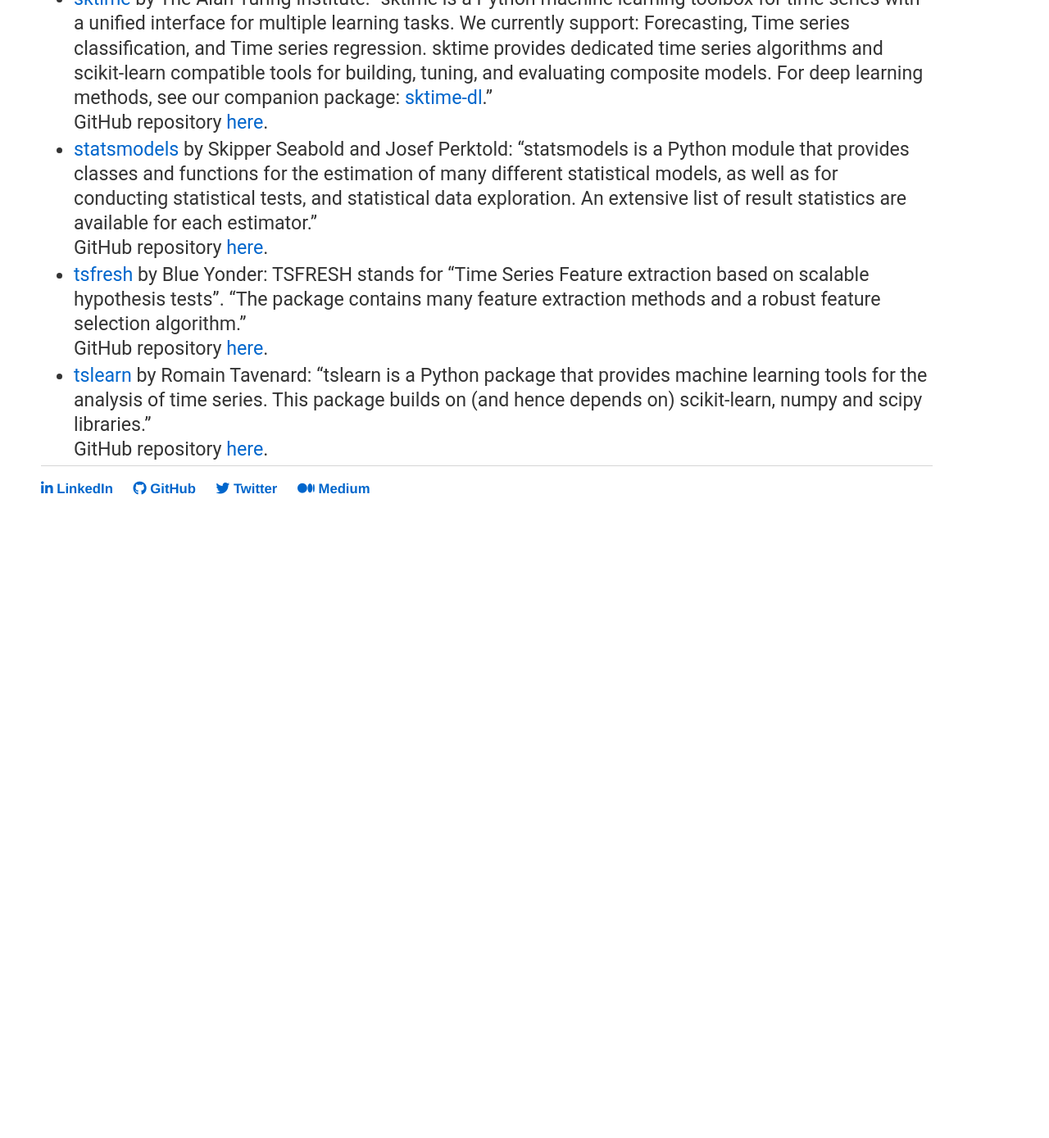
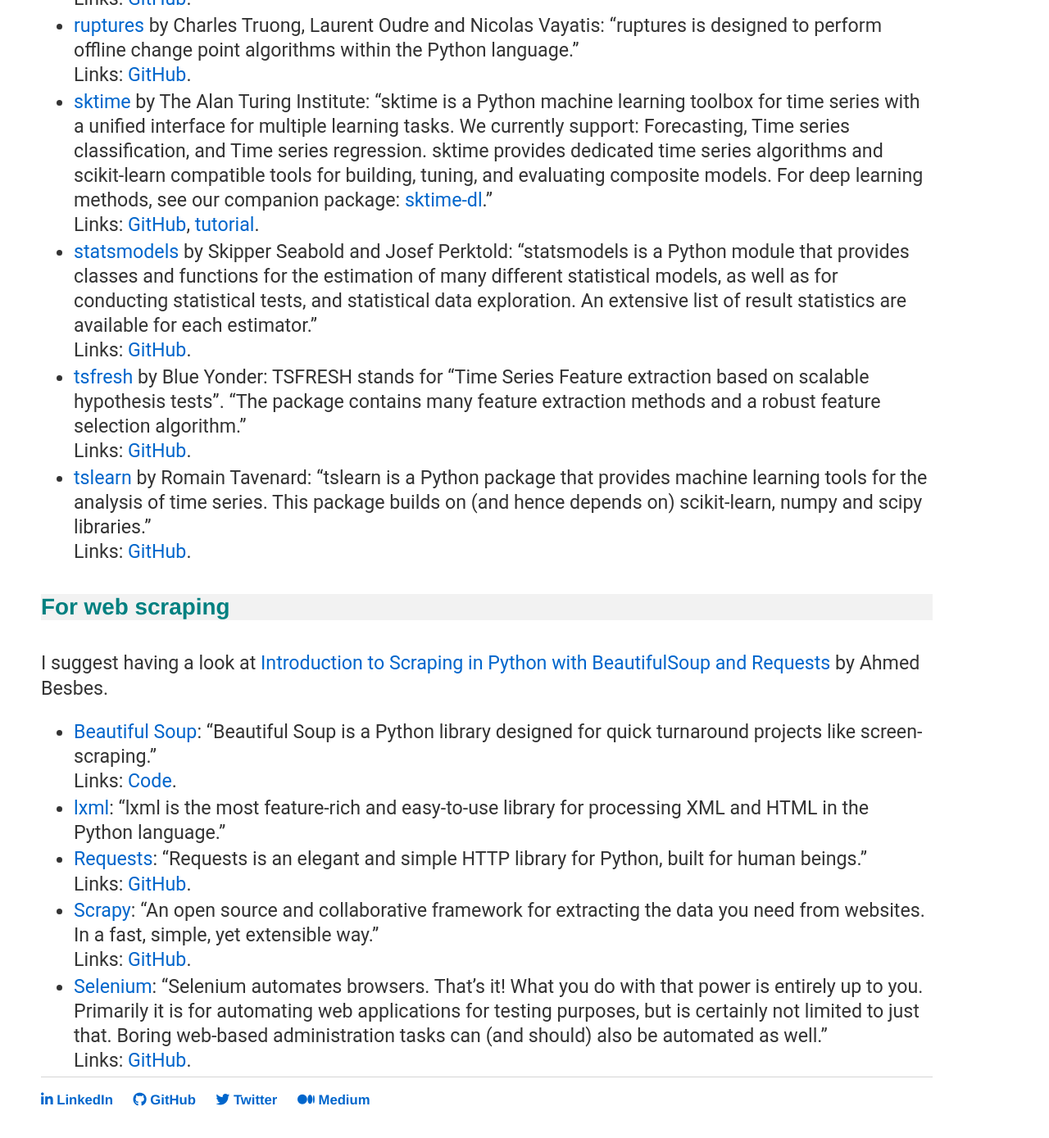
Before and after one commit to sylvaincom/sylvaincom.github.io, a Jekyll site: the page built from _posts/2020-09-23-python-librairies.md, in a window 1280 px wide and 1400 px high, scrolled down 3842 px. Shown: the top 1389 px of the window at 82% size. Built offline with Jekyll 4.4.1, drawn with Linux system fonts in a browser that asks for light colours; nearby versions of some CDN libraries; before the commit the page ends 4499 px from its top, so only the background shows below that; some of the changed text lies outside the part shown.

Commit message:
Updating content

```diff
--- a/_posts/2020-09-23-python-librairies.md
+++ b/_posts/2020-09-23-python-librairies.md
@@ -12,21 +12,22 @@
 - [For data visualization](#viz)
 - [For model interpretation](#interpret)
 - [For time series](#ts)
+- [For web scraping](#scrap)
 
 <a name='main'></a>
 #### For Machine Learning in general
 * [NumPy](https://www.numpy.org){:target="_blank"} by Travis Oliphant: "The fundamental package for scientific computing with Python".<br/>
-GitHub repository [here](https://github.com/numpy/numpy){:target="_blank"}.
+Links: [GitHub](https://github.com/numpy/numpy){:target="_blank"}.
 * [Pandas](https://pandas.pydata.org){:target="_blank"} by Wes McKinney: "Flexible and powerful data analysis / manipulation library for Python, providing labeled data structures similar to R data.frame objects, statistical functions, and much more."<br/>
-GitHub repository [here](https://github.com/pandas-dev/pandas){:target="_blank"}.
+Links: [GitHub](https://github.com/pandas-dev/pandas){:target="_blank"}.
 * [PyTorch](https://pytorch.org){:target="_blank"} by Facebook: "An open source machine learning framework that accelerates the path from research prototyping to production deployment."<br/>
-GitHub repository [here](https://github.com/pytorch/pytorch){:target="_blank"}.
+Links: [GitHub](https://github.com/pytorch/pytorch){:target="_blank"}.
 * [scikit-learn](https://scikit-learn.org/stable/){:target="_blank"} by Inria: "Machine Learning in Python. Simple and efficient tools for data mining and data analysis. Accessible to everybody, and reusable in various contexts. Built on NumPy, SciPy, and matplotlib. Open source, commercially usable - BSD license."<br/>
-GitHub repository [here](https://github.com/scikit-learn/scikit-learn){:target="_blank"}.
+Links: [GitHub](https://github.com/scikit-learn/scikit-learn){:target="_blank"}.
 * [SciPy](https://scipy.org/scipylib/){:target="_blank"}: "The SciPy library is one of the core packages that make up the SciPy stack. It provides many user-friendly and efficient numerical routines, such as routines for numerical integration, interpolation, optimization, linear algebra, and statistics."<br/>
-GitHub repository [here](https://github.com/scipy/scipy/){:target="_blank"}.
+Links: [GitHub](https://github.com/scipy/scipy/){:target="_blank"}.
 * [TensorFlow](https://www.tensorflow.org){:target="_blank"} by Google: "TensorFlow is an end-to-end open source platform for machine learning. It has a comprehensive, flexible ecosystem of tools, libraries and community resources that lets researchers push the state-of-the-art in ML and developers easily build and deploy ML powered applications."<br/>
-GitHub repository [here](https://github.com/tensorflow/tensorflow){:target="_blank"}.
+Links: [GitHub](https://github.com/tensorflow/tensorflow){:target="_blank"}.
 <!-- * * [Theano](http://www.deeplearning.net/software/theano/){:target="_blank"} by University of Montreal: "Theano is a Python library that allows you to define, optimize, and evaluate mathematical expressions involving multi-dimensional arrays efficiently. It can use GPUs and perform efficient symbolic differentiation." -->
 
 [TensorFlow or PyTorch?](https://thegradient.pub/state-of-ml-frameworks-2019-pytorch-dominates-research-tensorflow-dominates-industry/){:target="_blank"} In Oct. 2019, _The Gradient_ compared references to both in public sources over the past year and found PyTorch to be more popular in the research community, while TensorFlow dominates in industry.
@@ -34,67 +35,84 @@
 <a name='indus'></a>
 #### For Machine Learning Operations / industrialization
 * [Airflow](https://airflow.apache.org/){:target="_blank"} by Apache: "Airflow is a platform created by the community to programmatically author, schedule and monitor workflows."<br/>
-GitHub repository [here](https://github.com/apache/airflow){:target="_blank"}.
+Links: [GitHub](https://github.com/apache/airflow){:target="_blank"}.
 * [creme](https://creme-ml.github.io/){:target="_blank"}: "creme is a Python library for online machine learning. All the tools in the library can be updated with a single observation at a time, and can therefore be used to learn from streaming data."<br/>
-GitHub repository [here](https://github.com/creme-ml/creme){:target="_blank"}.
+Links: [GitHub](https://github.com/creme-ml/creme){:target="_blank"}.
 * [Dask](https://dask.org/){:target="_blank"}: "Dask provides advanced parallelism for analytics, enabling performance at scale for the tools you love".<br/>
-GitHub repository [here](https://github.com/dask/dask){:target="_blank"}.
+Links: [GitHub](https://github.com/dask/dask){:target="_blank"}.
 * [Kedro](https://kedro.readthedocs.io/en/stable/){:target="_blank"} by QuantumBlack Labs: "Kedro is an open-source Python framework that applies software engineering best-practice to data and machine-learning pipelines."<br/>
-GitHub repository [here](https://github.com/quantumblacklabs/kedro){:target="_blank"}.
+Links: [GitHub](https://github.com/quantumblacklabs/kedro){:target="_blank"}.
 * [MLflow](https://mlflow.org/){:target="_blank"}: "An open source platform for the machine learning lifecycle."<br/>
-GitHub repository [here](https://github.com/mlflow/mlflow/){:target="_blank"}.
+Links: [GitHub](https://github.com/mlflow/mlflow/){:target="_blank"}.
 * [Prefect](https://www.prefect.io/){:target="_blank"}: "The easiest way to automate your data".<br/>
-GitHub repository [here](https://github.com/PrefectHQ/prefect){:target="_blank"}.
+Links: [GitHub](https://github.com/PrefectHQ/prefect){:target="_blank"}.
 * [Steamlit](https://www.streamlit.io/){:target="_blank"}: "Streamlit’s open-source app framework is the easiest way for data scientists and machine learning engineers to create beautiful, performant apps in only a few hours!  All in pure Python. All for free."<br/>
-GitHub repository [here](https://github.com/streamlit/streamlit){:target="_blank"}.
+Links: [GitHub](https://github.com/streamlit/streamlit){:target="_blank"}.
 
 <a name='viz'></a>
 #### For data visualization
 * [Matplotlib](https://matplotlib.org/){:target="_blank"}: "Matplotlib is a comprehensive library for creating static, animated, and interactive visualizations in Python."<br/>
-GitHub repository [here](https://github.com/matplotlib/matplotlib){:target="_blank"}.
+Links: [GitHub](https://github.com/matplotlib/matplotlib){:target="_blank"}.
 * [Plotly](https://plotly.com/python/){:target="_blank"}: "Plotly's Python graphing library makes interactive, publication-quality graphs. Examples of how to make line plots, scatter plots, area charts, bar charts, error bars, box plots, histograms, heatmaps, subplots, multiple-axes, polar charts, and bubble charts."<br/>
-GitHub repository [here](https://github.com/plotly/plotly.py){:target="_blank"}.
+Links: [GitHub](https://github.com/plotly/plotly.py){:target="_blank"}.
 * [seaborn](https://seaborn.pydata.org/){:target="_blank"} by Michael Waskom: "Seaborn is a Python data visualization library based on matplotlib. It provides a high-level interface for drawing attractive and informative statistical graphics."<br/>
-GitHub repository [here](https://github.com/plotly/plotly.py){:target="_blank"}.
+Links: [GitHub](https://github.com/plotly/plotly.py){:target="_blank"}.
 * [umap-learn](https://umap-learn.readthedocs.io/en/latest/){:target="_blank"} by Leland McInnes: "Uniform Manifold Approximation and Projection (UMAP) is a dimension reduction technique that can be used for visualisation similarly to t-SNE, but also for general non-linear dimension reduction."<br/>
-GitHub repository [here](https://github.com/lmcinnes/umap){:target="_blank"}.
+Links: [GitHub](https://github.com/lmcinnes/umap){:target="_blank"}.
 
 <a name='interpret'></a>
 #### For model interpretation
 * [dtreeviz](https://github.com/parrt/dtreeviz){:target="_blank"} by Terence Parr and Prince Grover: "A python library for decision tree visualization and model interpretation."<br/>
-GitHub repository [here](https://github.com/parrt/dtreeviz){:target="_blank"}.
+Links: [GitHub](https://github.com/parrt/dtreeviz){:target="_blank"}.
+* [lime](https://github.com/marcotcr/lime){:target="_blank"}: "LIME (Local Interpretable Model-Agnostic Explanations): Explaining the predictions of any machine learning classifier."<br/>
+Links: [GitHub](https://github.com/marcotcr/lime){:target="_blank"}, [blog post](https://www.oreilly.com/content/introduction-to-local-interpretable-model-agnostic-explanations-lime/){:target="_blank"}.<br/>
 * [shap](https://github.com/slundberg/shap){:target="_blank"} by Scott Lundberg: "SHAP (SHapley Additive exPlanations) is a game theoretic approach to explain the output of any machine learning model."<br/>
-GitHub repository [here](https://github.com/slundberg/shap){:target="_blank"}.
+Links: [GitHub](https://github.com/slundberg/shap){:target="_blank"}.
 
 
 <a name='ts'></a>
 #### For time series
 
-I highly suggest having a look at [Time Series Forecasting Best Practices & Examples](https://microsoft.github.io/forecasting/){:target="_blank"} by Microsoft and [Time series related software](https://github.com/alan-turing-institute/sktime/wiki/related-software){:target="_blank"} by The Alan Turing Institute.
+I highly suggest having a look at [Time Series Forecasting Best Practices & Examples](https://microsoft.github.io/forecasting/){:target="_blank"} by Microsoft and [Time series related software](https://github.com/alan-turing-institute/sktime/wiki/related-software){:target="_blank"} by The Alan Turing Institute (which is inspired from [Using python to work with time series data](https://github.com/MaxBenChrist/awesome_time_series_in_python/blob/master/README.md){:target="_blank"}).
 
 * [Anomaly Detection Toolkit (ADTK)](https://adtk.readthedocs.io/en/stable/){:target="_blank"} by Arundo Analytics: "Anomaly Detection Toolkit (ADTK) is a Python package for unsupervised / rule-based time series anomaly detection."<br/>
-GitHub repository [here](https://github.com/arundo/adtk){:target="_blank"}.
+Links: [GitHub](https://github.com/arundo/adtk){:target="_blank"}.
 * [darts](https://unit8co.github.io/darts/){:target="_blank"} by Unit8: "darts is a python library for easy manipulation and forecasting of time series. It contains a variety of models, from classics such as ARIMA to neural networks. The models can all be used in the same way, using fit() and predict() functions, similar to scikit-learn."<br/>
-GitHub repository [here](https://github.com/unit8co/darts){:target="_blank"}.
+Links: [GitHub](https://github.com/unit8co/darts){:target="_blank"}.
 * [GluonTS](https://gluon-ts.mxnet.io/){:target="_blank"} by Amazon Web Services: "Gluon Time Series (GluonTS) is the Gluon toolkit for probabilistic time series modeling, focusing on deep learning-based models."<br/>
-GitHub repository [here](https://github.com/awslabs/gluon-ts){:target="_blank"}.
+Links: [GitHub](https://github.com/awslabs/gluon-ts){:target="_blank"}.
 * [pmdarima](https://alkaline-ml.com/pmdarima/){:target="_blank"} by Taylor G Smith: "pmdarima brings R’s beloved auto.arima to Python, making an even stronger case for why you don’t need R for data science. pmdarima is 100% Python + Cython and does not leverage any R code, and implements a single, easy-to-use scikit-learn-esque estimator."<br/>
-GitHub repository [here](https://github.com/alkaline-ml/pmdarima){:target="_blank"}.
+Links: [GitHub](https://github.com/alkaline-ml/pmdarima){:target="_blank"}.
 * [Prophet](https://facebook.github.io/prophet/){:target="_blank"} by Facebook: "Tool for producing high quality forecasts for time series data that has multiple seasonality with linear or non-linear growth."<br/>
-GitHub repository [here](https://github.com/facebook/prophet){:target="_blank"}.
+Links: [GitHub](https://github.com/facebook/prophet){:target="_blank"}, [blog post](https://research.fb.com/blog/2017/02/prophet-forecasting-at-scale/){:target="_blank"}.
 <!--* * [PyTorch Forecasting](https://pytorch-forecasting.readthedocs.io/en/latest/){:target="_blank"}: "Pytorch Forecasting aims to ease timeseries forecasting with neural networks for both real-world cases and research alike."<br/>
 GitHub repository [here](https://github.com/jdb78/pytorch-forecasting){:target="_blank"}. -->
 * [pyts](https://pyts.readthedocs.io/en/stable/){:target="_blank"} by Johann Faouzi: "pyts is a Python package dedicated to time series classification."<br/>
-GitHub repository [here](https://github.com/johannfaouzi/pyts){:target="_blank"}.
+Links: [GitHub](https://github.com/johannfaouzi/pyts){:target="_blank"}.
 * [ruptures](https://centre-borelli.github.io/ruptures-docs/){:target="_blank"} by Charles Truong, Laurent Oudre and Nicolas Vayatis: "ruptures is designed to perform offline change point algorithms within the Python language."<br/>
-GitHub repository [here](https://github.com/deepcharles/ruptures){:target="_blank"}.
+Links: [GitHub](https://github.com/deepcharles/ruptures){:target="_blank"}.
 * [sktime](https://www.sktime.org/en/latest/#){:target="_blank"} by The Alan Turing Institute: "sktime is a Python machine learning toolbox for time series with a unified interface for multiple learning tasks. We currently support: Forecasting, Time series classification, and Time series regression.
 sktime provides dedicated time series algorithms and scikit-learn compatible tools for building, tuning, and evaluating composite models.
 For deep learning methods, see our companion package: [sktime-dl](https://github.com/sktime/sktime-dl){:target="_blank"}."<br/>
-GitHub repository [here](https://github.com/alan-turing-institute/sktime){:target="_blank"}.
+Links: [GitHub](https://github.com/alan-turing-institute/sktime){:target="_blank"}, [tutorial](https://github.com/sktime/sktime-tutorial-pydata-amsterdam-2020){:target="_blank"}.
 * [statsmodels](https://www.statsmodels.org/devel/){:target="_blank"} by Skipper Seabold and Josef Perktold: "statsmodels is a Python module that provides classes and functions for the estimation of many different statistical models, as well as for conducting statistical tests, and statistical data exploration. An extensive list of result statistics are available for each estimator."<br/>
-GitHub repository [here](https://github.com/statsmodels/statsmodels){:target="_blank"}.
+Links: [GitHub](https://github.com/statsmodels/statsmodels){:target="_blank"}.
 * [tsfresh](https://tsfresh.readthedocs.io/en/latest/){:target="_blank"} by Blue Yonder: TSFRESH stands for "Time Series Feature extraction based on scalable hypothesis tests". "The package contains many feature extraction methods and a robust feature selection algorithm."<br/>
-GitHub repository [here](https://github.com/blue-yonder/tsfresh){:target="_blank"}.
+Links: [GitHub](https://github.com/blue-yonder/tsfresh){:target="_blank"}.
 * [tslearn](https://tslearn.readthedocs.io/en/stable/){:target="_blank"} by Romain Tavenard: "tslearn is a Python package that provides machine learning tools for the analysis of time series. This package builds on (and hence depends on) scikit-learn, numpy and scipy libraries."<br/>
-GitHub repository [here](https://github.com/tslearn-team/tslearn){:target="_blank"}.
+Links: [GitHub](https://github.com/tslearn-team/tslearn){:target="_blank"}.
+
+<a name='scrap'></a>
+#### For web scraping
+
+I suggest having a look at [Introduction to Scraping in Python with BeautifulSoup and Requests](https://medium.com/@ahmedbesbes/introduction-to-scraping-in-python-with-beautifulsoup-and-requests-ab7b1c9bc113){:target="_blank"} by Ahmed Besbes.
+
+* [Beautiful Soup](https://www.crummy.com/software/BeautifulSoup/){:target="_blank"}: "Beautiful Soup is a Python library designed for quick turnaround projects like screen-scraping."<br/>
+Links: [Code](https://code.launchpad.net/beautifulsoup/){:target="_blank"}.
+* [lxml](https://lxml.de/){:target="_blank"}: "lxml is the most feature-rich and easy-to-use library for processing XML and HTML in the Python language."
+* [Requests](https://requests.readthedocs.io/en/master/){:target="_blank"}: "Requests is an elegant and simple HTTP library for Python, built for human beings."<br/>
+Links: [GitHub](https://github.com/psf/requests){:target="_blank"}.
+* [Scrapy](https://scrapy.org/){:target="_blank"}: "An open source and collaborative framework for extracting the data you need from websites. In a fast, simple, yet extensible way."<br/>
+Links: [GitHub](https://github.com/scrapy/scrapy){:target="_blank"}.
+* [Selenium](https://www.selenium.dev/){:target="_blank"}: "Selenium automates browsers. That's it! What you do with that power is entirely up to you. Primarily it is for automating web applications for testing purposes, but is certainly not limited to just that. Boring web-based administration tasks can (and should) also be automated as well."<br/>
+Links: [GitHub](https://github.com/SeleniumHQ/selenium){:target="_blank"}.
```
Also changed, not shown: other parts of _posts/2020-09-23-python-librairies.md (+1 -1 lines).
